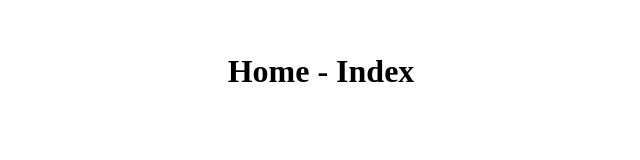
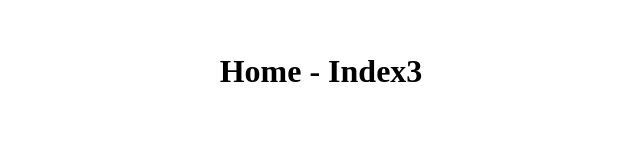
Before and after one commit to JulioSalgado29/airesimbal-front, a Next.js app: page / in a window 1280 px wide. Shown: the part 401-561 px from the top of the page, without its empty margins (319-959 px from the left). Built offline with nearby package versions, Linux system fonts and the light colour scheme.

Commit message:
prueba de fusion 3

```diff
--- a/pages/index.js
+++ b/pages/index.js
@@ -12,7 +12,7 @@ export default function Home() {
       </Head>
 
       <main className={styles.main}>
-        <h1>Home - Index</h1>
+        <h1>Home - Index3</h1>
       </main>
 
       <footer className={styles.footer}>
```
